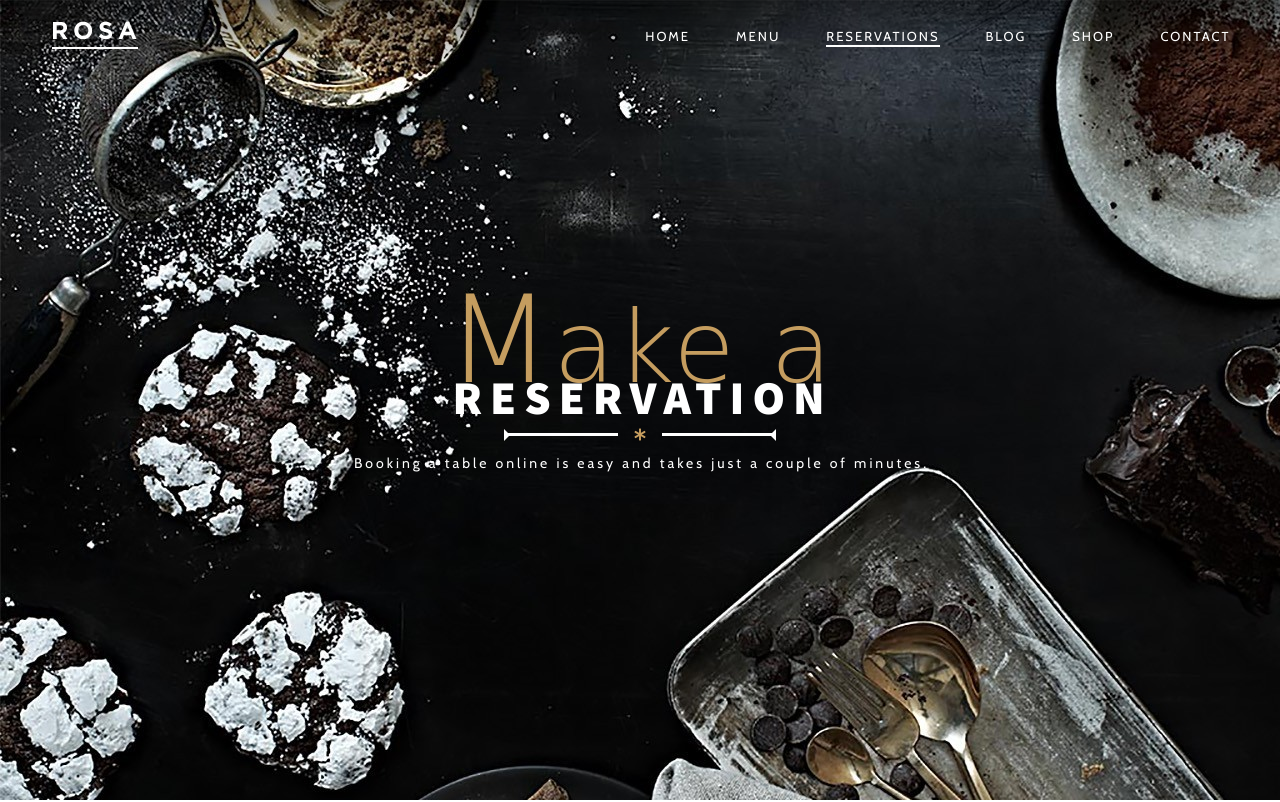
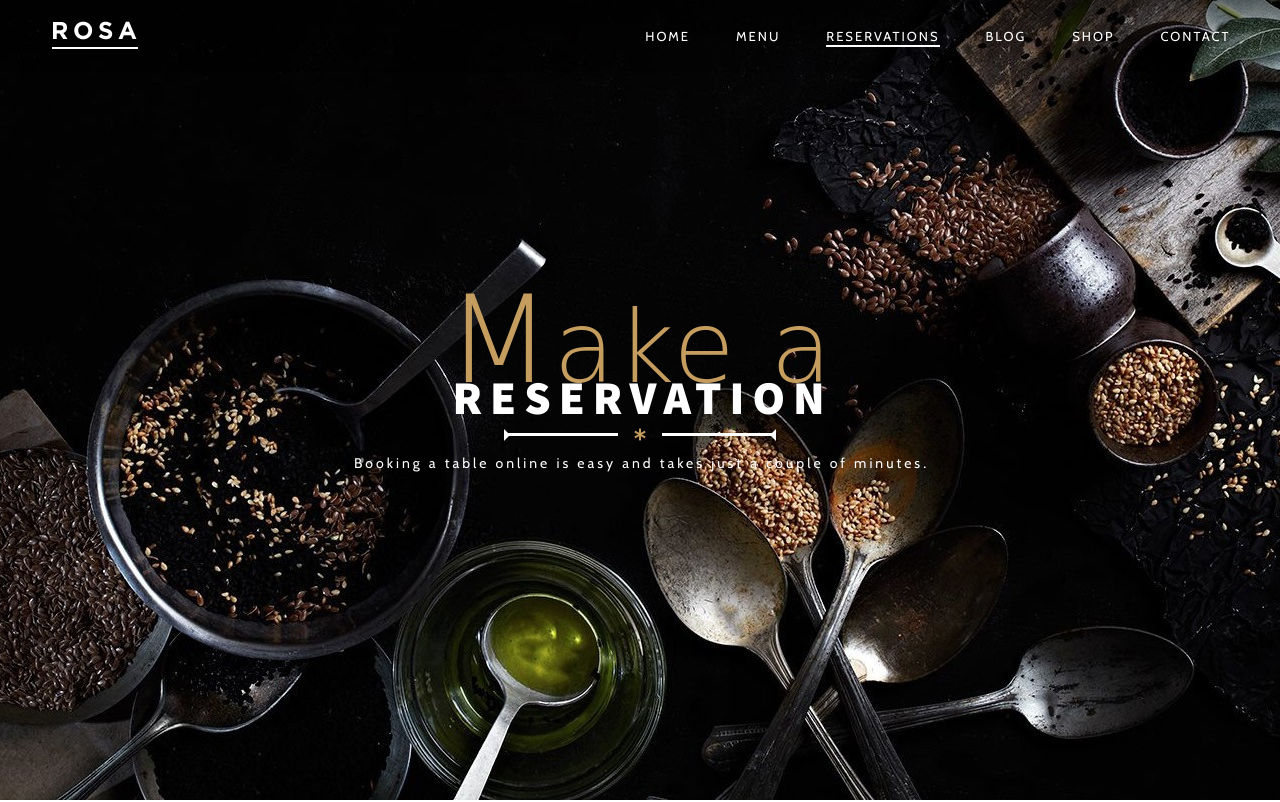
Before and after one commit to JammalAdeyemi/RosaTheme, a plain HTML site: page reservations.html in a window 1280 px wide. Shown: the top 802 px of the page. Drawn offline with nearby package versions, Linux system fonts and the light colour scheme; files that its build step writes are made by us from their sources; a web font is replaced by a local one.

Commit message:
Replaced the hero images, on each page, with the correct images.

```diff
--- a/reservations.html
+++ b/reservations.html
@@ -48,7 +48,7 @@
     </header>
     <!-- Header Ends -->
 
-    <section class="hero" id="hero">
+    <section class="reservations-page-hero hero" id="hero">
         <div class="container">
             <h2 class="sub-headline">
                 <span class="first-letter">M</span>ake a
--- a/sass/page/_contact.scss
+++ b/sass/page/_contact.scss
@@ -1,5 +1,5 @@
-.hero {
-	background: url("../images/perfect-blend.jpg") fixed;
+.contact-page-hero {
+		background: url("../images/reservations-contact-pages-hero.jpg") center no-repeat fixed;
 }
 
 .get-in-touch {
--- a/sass/page/_home.scss
+++ b/sass/page/_home.scss
@@ -150,7 +150,7 @@
 }
 // The perfect blend
 .perfect-blend{
-    background: url("../images/perfect-blend.jpg") center no-repeat;
+    background: url("../images/hero.jpg") center no-repeat;
     background-size: cover;
 }
 
--- a/sass/page/_reservations.scss
+++ b/sass/page/_reservations.scss
@@ -1,3 +1,7 @@
+.reservations-page-hero {
+	background: url("../images/reservations-contact-pages-hero.jpg") center no-repeat fixed;
+}
+
 .make-online-reservation {
 	text-align: center;
 
```
Also changed, not shown: contact.html (+1 -1 lines), images/reservations-contact-pages-hero.jpg (added), sass/main.css, 1 other file.
